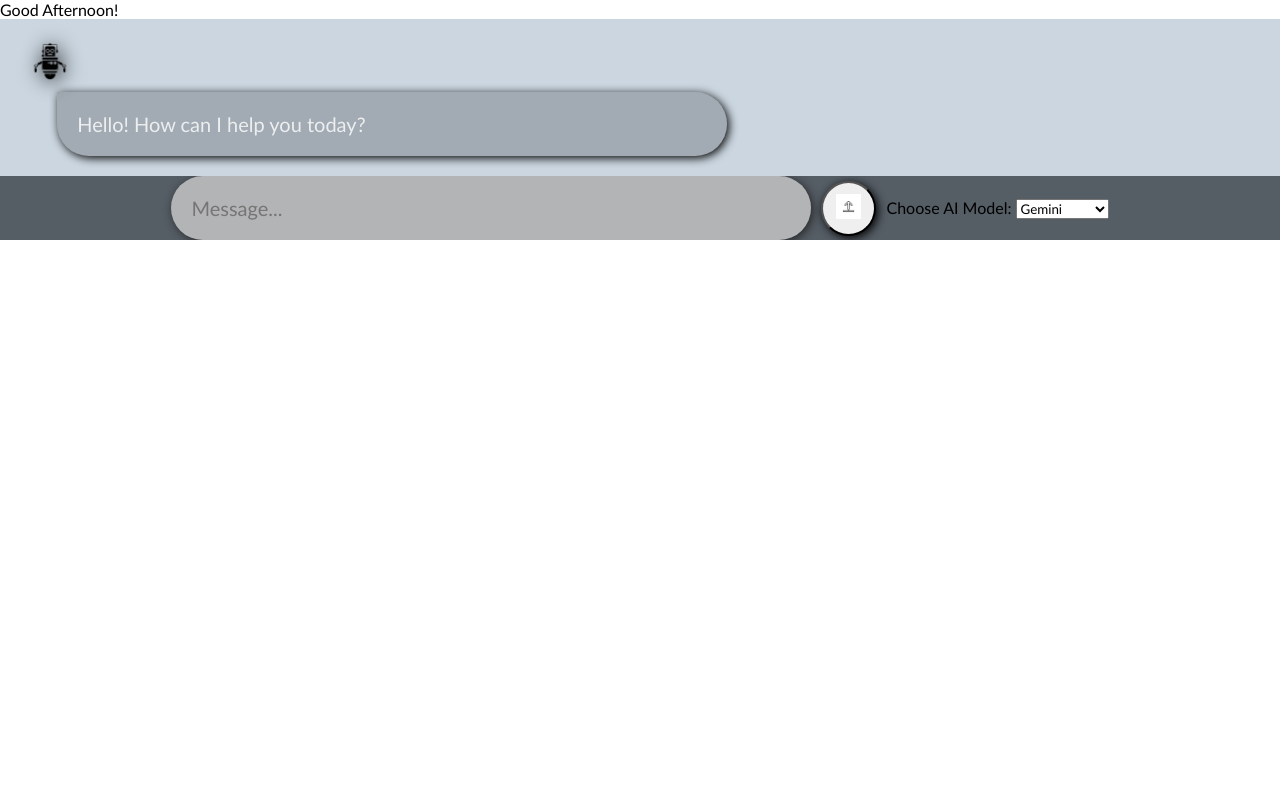
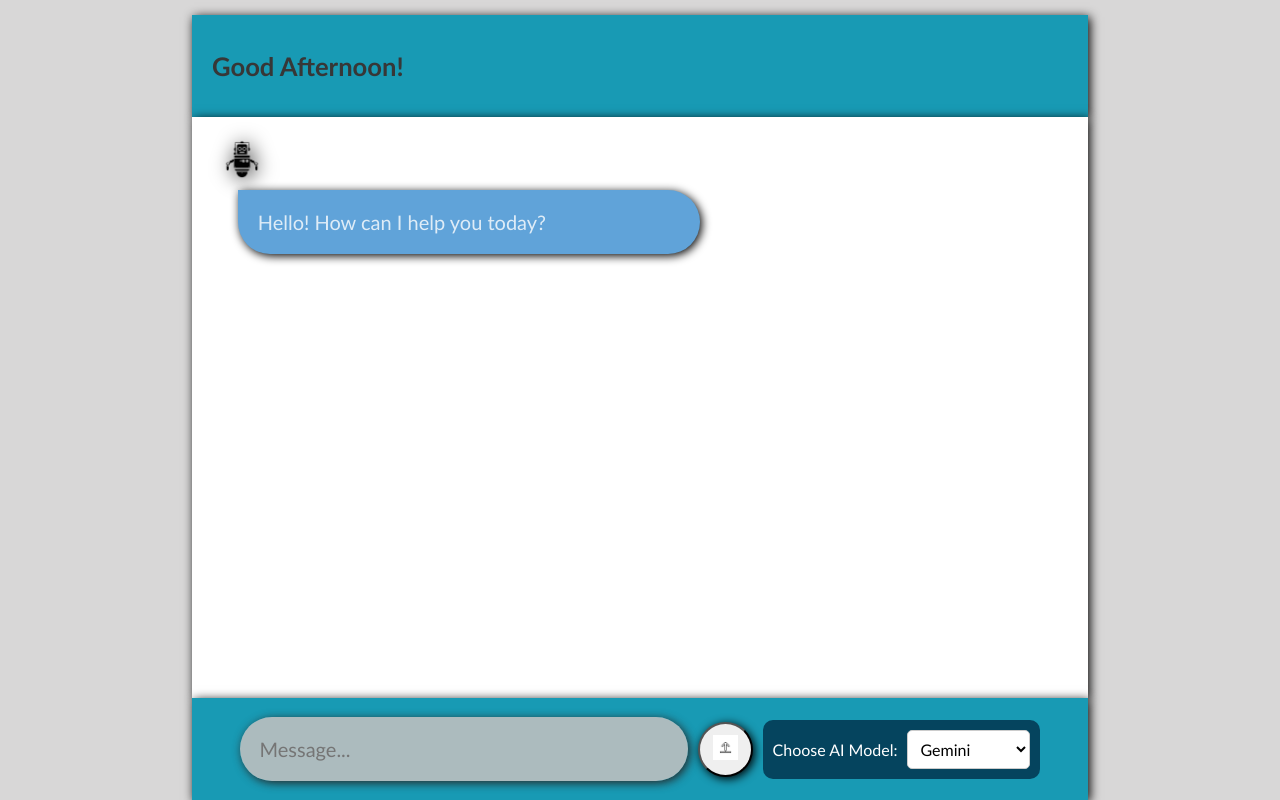
Before and after one commit to Nandini1504/Compile_squad, a plain HTML site: page index.html in a window 1280 px wide. Drawn offline with Linux system fonts and the light colour scheme.

Commit message:
Update style.css

```diff
--- a/style.css
+++ b/style.css
@@ -8,18 +8,45 @@
 body{
     width: 100%;
     height: 100vh;
+    background-color: #d8d7d7;
+}
+/*#d8d7d7*/
+.navbar{
+    height: 15%;
+    width: 70%;
+    background-color: #189AB4;
+    box-shadow: 2px 2px 10px black;
+    display: flex;
+    align-items: center;
+}
+
+#greeting {
+    font-size: 1.6rem;
+    font-weight: bold;
+    color: rgb(55, 55, 55);
+    padding: 20px;
+}
+
+.main-container{
+        width: 100%;
+        height: 100vh;
+        display: flex;
+        flex-direction: column;
+        align-items: center;
+        padding-top: 15px;
 }
 
 .chat-container{
-    width: 100%;
+    width: 70%;
     height: 85%;
-    background-color: rgb(203, 214, 224);
+    background-color: white;
     padding: 20px;
     display: flex;
     flex-direction: column;
     gap: 20px;
     font-size: 20px;
     overflow: auto;
+    box-shadow: 2px 2px 10px black;
 }
 
 .user-chat-box{
@@ -35,7 +62,7 @@ body{
 .user-chat-area{
     width: 90%;
     padding: 20px;
-    background-color: rgba(0, 0, 0, 0.371);
+    background-color: #0074B7;
     color: rgba(255, 255, 255, 0.756);
     border-radius: 40px 0px 40px 40px;
     box-shadow: 2px 2px 10px black;
@@ -45,7 +72,7 @@ body{
 .ai-chat-area{
     width: 90%;
     padding: 20px;
-    background-color: rgba(0, 0, 0, 0.204);
+    background-color: #60A3D9;
     position: relative;
     left: 5%;
     color: rgba(255, 255, 255, 0.795);
@@ -65,14 +92,15 @@ body{
 }
 
 .prompt-area{
-    width: 100%;
+    width: 70%;
     height: 15%;
-    background-color: rgb(85, 93, 101) ;
+    background-color: #189AB4;
     display: flex;
     align-items: center;
     justify-content: center;
     gap: 10px;
     overflow: auto;
+    box-shadow: 2px 2px 10px black;
 }
 
 .prompt-area input{
@@ -147,6 +175,35 @@ body{
     background-color: #2980b9;
 }
 
+.dropdown-container {
+    display: flex;
+    align-items: center;
+    gap: 10px;
+    background-color: #05445E;
+    padding: 10px;
+    border-radius: 10px;
+}
+
+.dropdown-container label {
+    color: white;
+    font-size: 16px;
+}
+
+#aiSelection {
+    padding: 8px;
+    font-size: 16px;
+    border: 1px solid #ccc;
+    border-radius: 5px;
+    background-color: white;
+    cursor: pointer;
+}
+
+#aiSelection:focus {
+    outline: none;
+    border-color: #2980b9;
+}
+
+
 .prompt-area button:hover{
     background-color: rgba(178, 176, 176, 0.76);
 }
```
